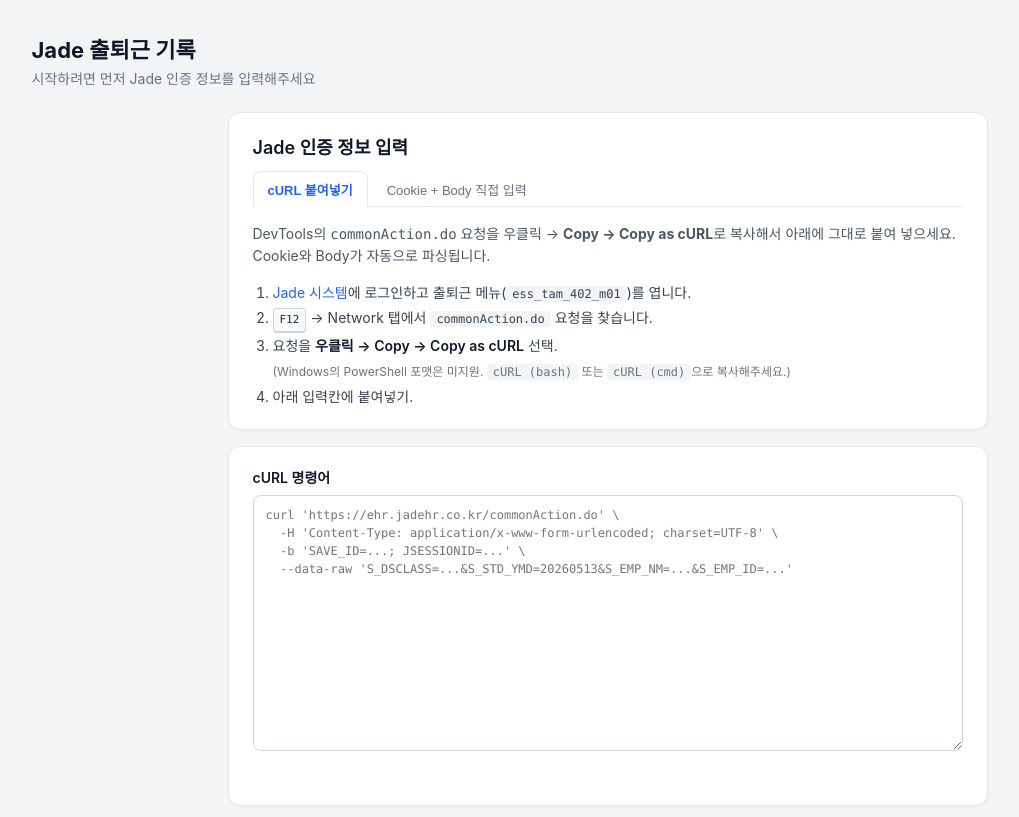
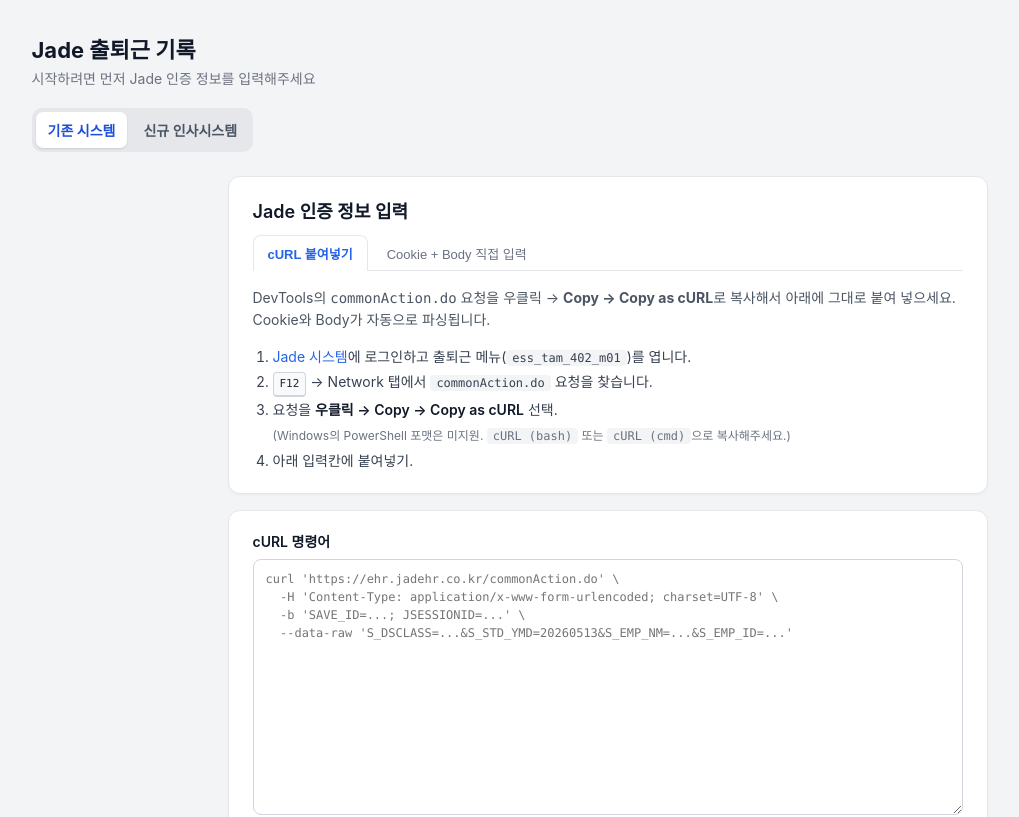
Before and after one commit to seop-kim/jade_in_out, a React (Create React App) app: page / in a window 1280 px wide. Shown: the top 817 px of the page, without its empty margins (25-1044 px from the left). Built offline with nearby package versions, Linux system fonts and the light colour scheme.

Commit message:
feat: separate jade and insa tabs

```diff
--- a/src/App.css
+++ b/src/App.css
@@ -17,6 +17,44 @@
 
 .app-header {
   margin-bottom: 24px;
+}
+
+.system-tabs {
+  display: flex;
+  gap: 4px;
+  width: fit-content;
+  margin-top: 20px;
+  padding: 4px;
+  background: #e5e7eb;
+  border-radius: 10px;
+}
+
+.system-tab {
+  appearance: none;
+  border: 0;
+  border-radius: 7px;
+  padding: 8px 12px;
+  background: transparent;
+  color: #4b5563;
+  font: inherit;
+  font-size: 14px;
+  font-weight: 600;
+  cursor: pointer;
+}
+
+.system-tab:hover {
+  color: #111827;
+}
+
+.system-tab:focus-visible {
+  outline: 2px solid #2563eb;
+  outline-offset: 2px;
+}
+
+.system-tab.active {
+  background: #ffffff;
+  color: #1d4ed8;
+  box-shadow: 0 1px 2px rgba(17, 24, 39, 0.12);
 }
 
 .app-header-row {
--- a/src/App.tsx
+++ b/src/App.tsx
@@ -2,10 +2,14 @@
 import './App.css';
 import Setup from './components/Setup';
 import CalendarPage from './components/CalendarPage';
+import InsaPage from './components/insa/InsaPage';
 import {clearCredentials, Credentials, loadCredentials, saveCredentials} from './lib/storage';
+
+type SystemTab = 'jade' | 'insa';
 
 function App() {
   const [credentials, setCredentials] = useState<Credentials | null>(() => loadCredentials());
+  const [systemTab, setSystemTab] = useState<SystemTab>('jade');
 
   const handleSetupSubmit = (creds: Credentials): void => {
     saveCredentials(creds);
@@ -33,19 +37,51 @@
                 : '시작하려면 먼저 Jade 인증 정보를 입력해주세요'}
             </p>
           </div>
-          {credentials && (
+          {systemTab === 'jade' && credentials && (
             <button className="btn btn-ghost" onClick={handleResetCredentials}>
               인증 정보 초기화
             </button>
           )}
         </div>
+        <div className="system-tabs" role="tablist" aria-label="인사시스템 선택">
+          <button
+            type="button"
+            role="tab"
+            id="jade-system-tab"
+            aria-controls="jade-system-panel"
+            aria-selected={systemTab === 'jade'}
+            className={`system-tab ${systemTab === 'jade' ? 'active' : ''}`}
+            onClick={() => setSystemTab('jade')}
+          >
+            기존 시스템
+          </button>
+          <button
+            type="button"
+            role="tab"
+            id="insa-system-tab"
+            aria-controls="insa-system-panel"
+            aria-selected={systemTab === 'insa'}
+            className={`system-tab ${systemTab === 'insa' ? 'active' : ''}`}
+            onClick={() => setSystemTab('insa')}
+          >
+            신규 인사시스템
+          </button>
+        </div>
       </header>
 
       <main className="app-main">
-        {credentials ? (
-          <CalendarPage credentials={credentials}/>
+        {systemTab === 'jade' ? (
+          <div role="tabpanel" id="jade-system-panel" aria-labelledby="jade-system-tab">
+            {credentials ? (
+              <CalendarPage credentials={credentials}/>
+            ) : (
+              <Setup onSubmit={handleSetupSubmit}/>
+            )}
+          </div>
         ) : (
-          <Setup onSubmit={handleSetupSubmit}/>
+          <div role="tabpanel" id="insa-system-panel" aria-labelledby="insa-system-tab">
+            <InsaPage />
+          </div>
         )}
       </main>
     </div>
```
Also changed, not shown: 1 other file (tests, documents, lock files or other folders).
